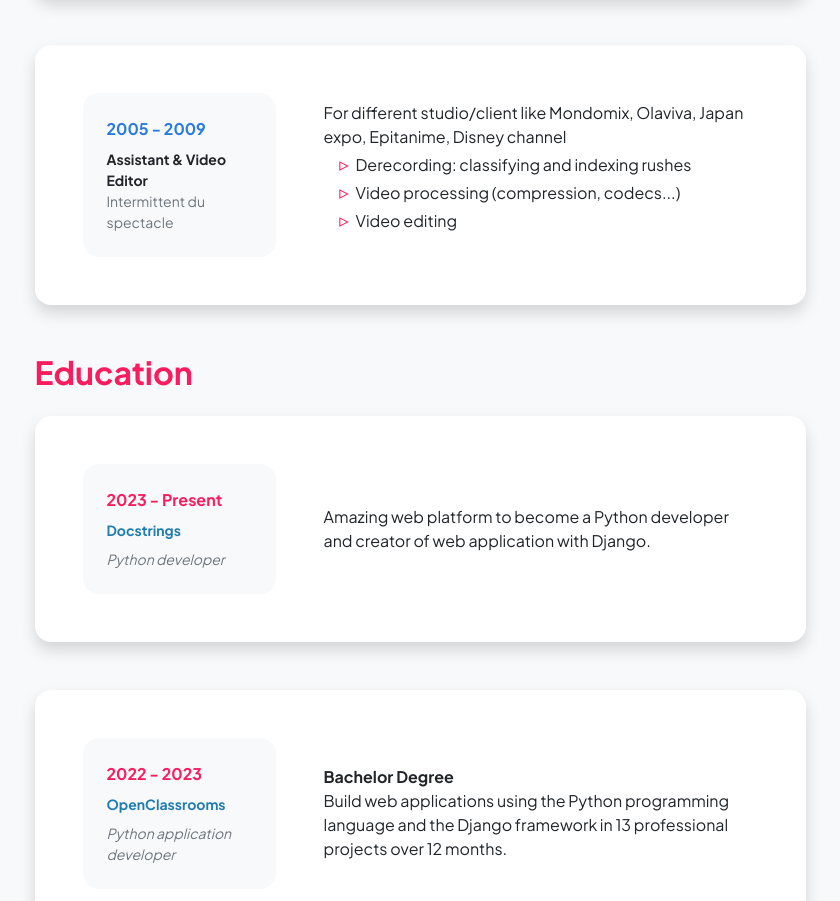
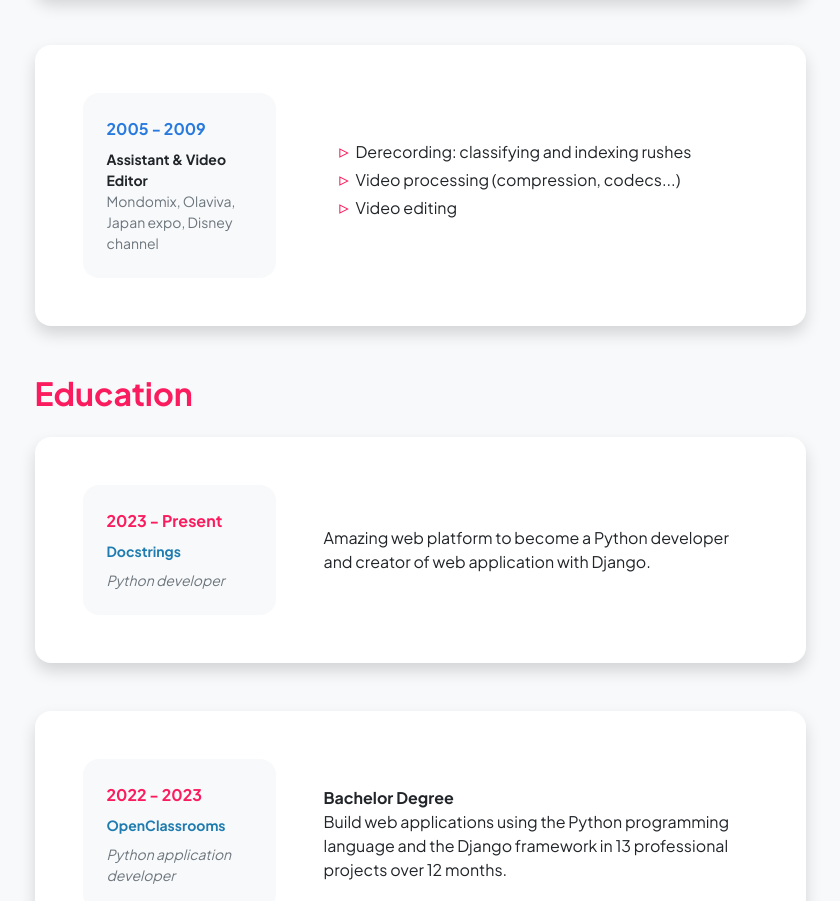
Before and after one commit to LudoTreb/LudoTreb.github.io, a plain HTML site: page resume.html in a window 1280 px wide. Shown: the part 1773-2674 px from the top of the page, without its empty margins (220-1060 px from the left). Drawn offline with nearby package versions, Linux system fonts and the light colour scheme.

Commit message:
change the section for experience videoeditor

```diff
--- a/resume.html
+++ b/resume.html
@@ -163,13 +163,12 @@
                                             <div class="bg-light p-4 rounded-4">
                                                 <div class="text-primary fw-bolder mb-2">2005 - 2009</div>
                                                 <div class="small fw-bolder">Assistant & Video Editor</div>
-                                                <div class="small text-muted">Intermittent du spectacle</div>
+                                                <div class="small text-muted">Mondomix, Olaviva, Japan expo, Disney channel</div>
                                                 <div class="small text-muted"></div>
                                             </div>
                                         </div>
                                         <div class="col-lg-8">
                                             <div>
-                                                For different studio/client like Mondomix, Olaviva, Japan expo, Epitanime, Disney channel
                                                 <ul>
                                                     <li>Derecording: classifying and indexing rushes</li>
                                                     <li>Video processing (compression, codecs...)</li>
```
